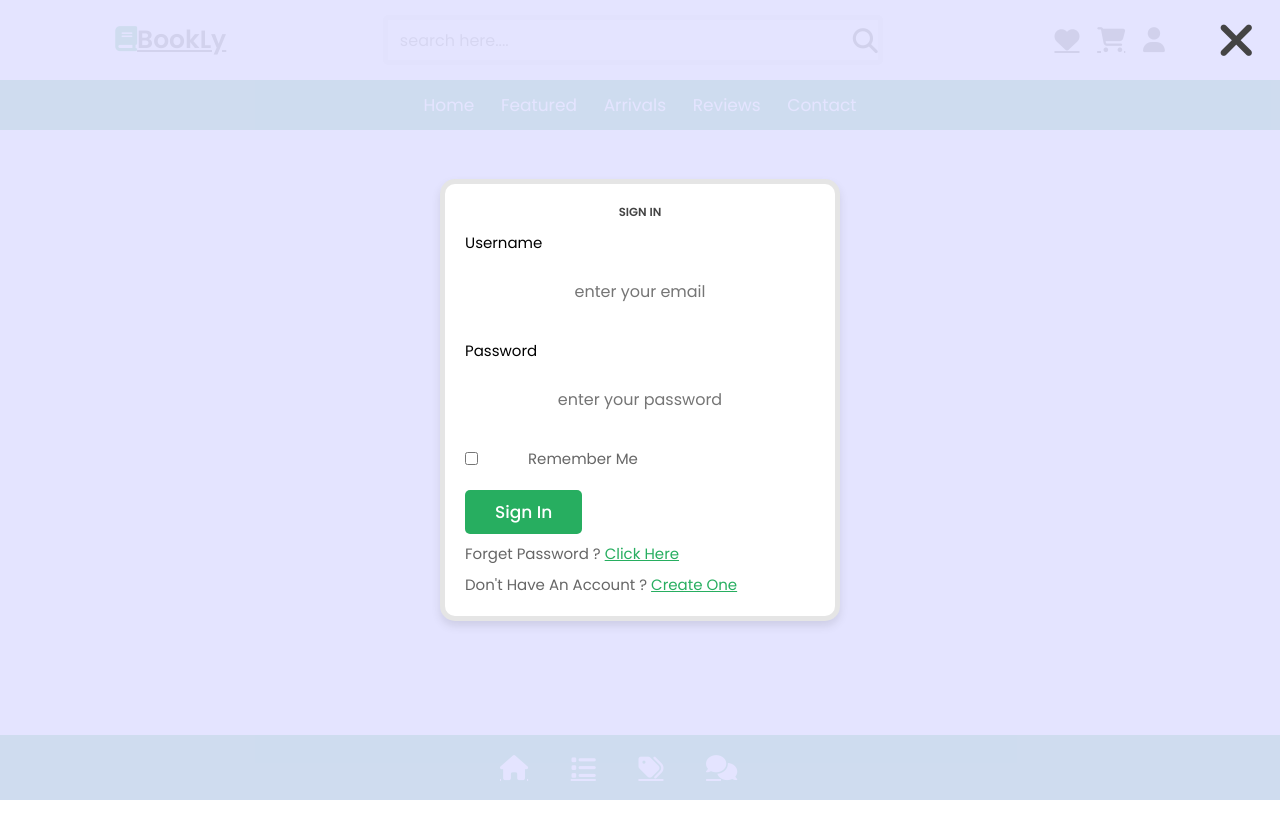
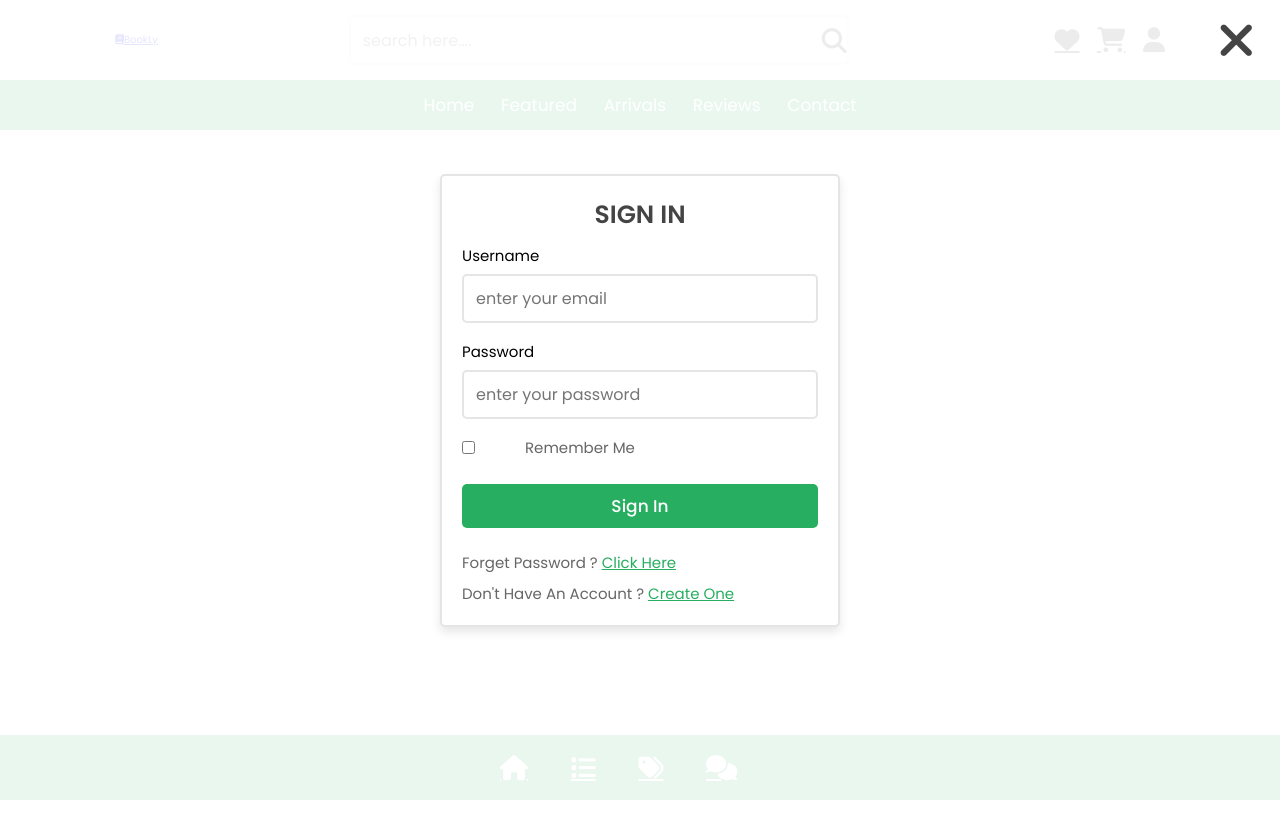
Before and after one commit to attahkhay2022/Employee-Attendance-System, a plain HTML site: page index.html in a window 1280 px wide. Shown: the top 838 px of the page. Drawn offline with Linux system fonts and the light colour scheme.

Commit message:
starting home section

```diff
--- a/index.html
+++ b/index.html
@@ -49,12 +49,12 @@
     </nav>
 
 <!-- login form -->
-<div class="log-form-container">
+<div class="login-form-container">
 
     <div id="close-login-btn" class="fas fa-times"></div>
 
 
-    <form action=" ">
+    <form action="">
         <h3>Sign in</h3>
         <span>username</span>
         <input type="email" name="" class="box" placeholder="enter your email" id="">
@@ -70,6 +70,15 @@
     </form>
 </div>
 
+<!-- home section starts -->
+<section class="home" id="home">
+    <div class="row">
+        <div class="content">
+
+        </div>
+    </div>
+
+</section>
 
 
 </body>
--- a/style.css
+++ b/style.css
@@ -5,11 +5,11 @@
 :root{
     --green: #27ae60;
     --dark-color: #219150;
-    --light-color:#666;
-    --black:#444;
-    --border: 0.5rem solid rgba(0, 0, 0, .1);
-    --border-hover: .1rem solid var (--black);
-    --box-shadow: 0 .5rem 1rem rgba(0,0,0,.1);
+    --black: #444;
+    --light-color: #666;
+    --border: 2px solid rgba(0, 0, 0, .1);
+    --border-hover: .1rem solid var(--black);
+    --box-shadow: 0 .5rem 1rem rgba(0, 0, 0, .1);
 }
 
 *{
@@ -67,13 +67,13 @@ html::-webkit-scrollbar-thumb{
     justify-content: space-between;
 }
 
-.header .header-1 .logo{
+.header .header-1 .logino{
     font-size: 2.5rem;
     font-weight: bolder;
     color: var(--black);
 }
 
-.header .header-1 .logo i{
+.header .header-1 .logino i{
     color: var(--green);
 }
 
@@ -218,82 +218,88 @@ body{
     background: var(--dark-color);
 }
 
-.log-form-container{
+.login-form-container{
     display: flex;
     align-items: center;
     justify-content: center;
-    background: rgba(225, 225, 255, .9);
+    background: rgba(255, 255, 255, .9);
     position: fixed;
-    top: 0; left:0;
+    top: 0;
+    right: 0;
     z-index: 10000;
     height: 100%;
     width: 100%;
 }
 
-.log-form-container form{
+.login-form-container.active{
+    right: 0;
+}
+
+.login-form-container form{
     background: #fff;
     border: var(--border);
     width: 40rem;
     padding: 2rem;
     box-shadow: var(--box-shadow);
-    border-radius: 1.5rem;
-    margin:2rem;
+    border-radius: .5rem;
+    margin: 2rem;
 }
 
-.log-form-container form h3{
-    font-size: 2   .5rem;
+.login-form-container form h3{
+    font-size: 2.5rem;
     text-transform: uppercase;
     color: var(--black);
     text-align: center;
 }
 
-.log-form-container form span{
+.login-form-container form span{
     display: block;
     font-size: 1.5rem;
     padding-top: 1rem;
 }
 
-.log-form-container form .box{
+.login-form-container form .box{
     width: 100%;
-    margin:7rem 0;
+    margin: .7rem 0;
     font-size: 1.6rem;
-    border-radius: 1.5rem;
+    border: var(--border);
+    border-radius: .5rem;
     padding: 1rem 1.2rem;
     color: var(--black);
     text-transform: none;
 }
 
-.log-form-container form .checkbox{
+.login-form-container form .checkbox{
     display: flex;
     align-items: center;
     gap: 5rem;
     padding: 1rem 0;
 }
 
-.log-form-container form .checkbox label{
+.login-form-container form .checkbox label{
     font-size: 1.5rem;
-    color:var(--light-color);
+    color: var(--light-color);
     cursor: pointer;
 }
 
-.log-form-container form .box{
+.login-form-container form .btn{
     text-align: center;
     width: 100%;
     margin: 1.5rem 0;
 }
 
-.log-form-container form p{
+.login-form-container form p{
     padding-top: .8rem;
-    color:var(--light-color);
+    color: var(--light-color);
     font-size: 1.5rem;
 }
 
-.log-form-container form p a{
+.login-form-container form p a{
     color: var(--green);
     text-decoration: underline;
 }
 
-.log-form-container #close-login-btn{
+.login-form-container #close-login-btn{
     position: absolute;
     top: 1.5rem; right: 2.5rem;
     font-size: 5rem;
```
